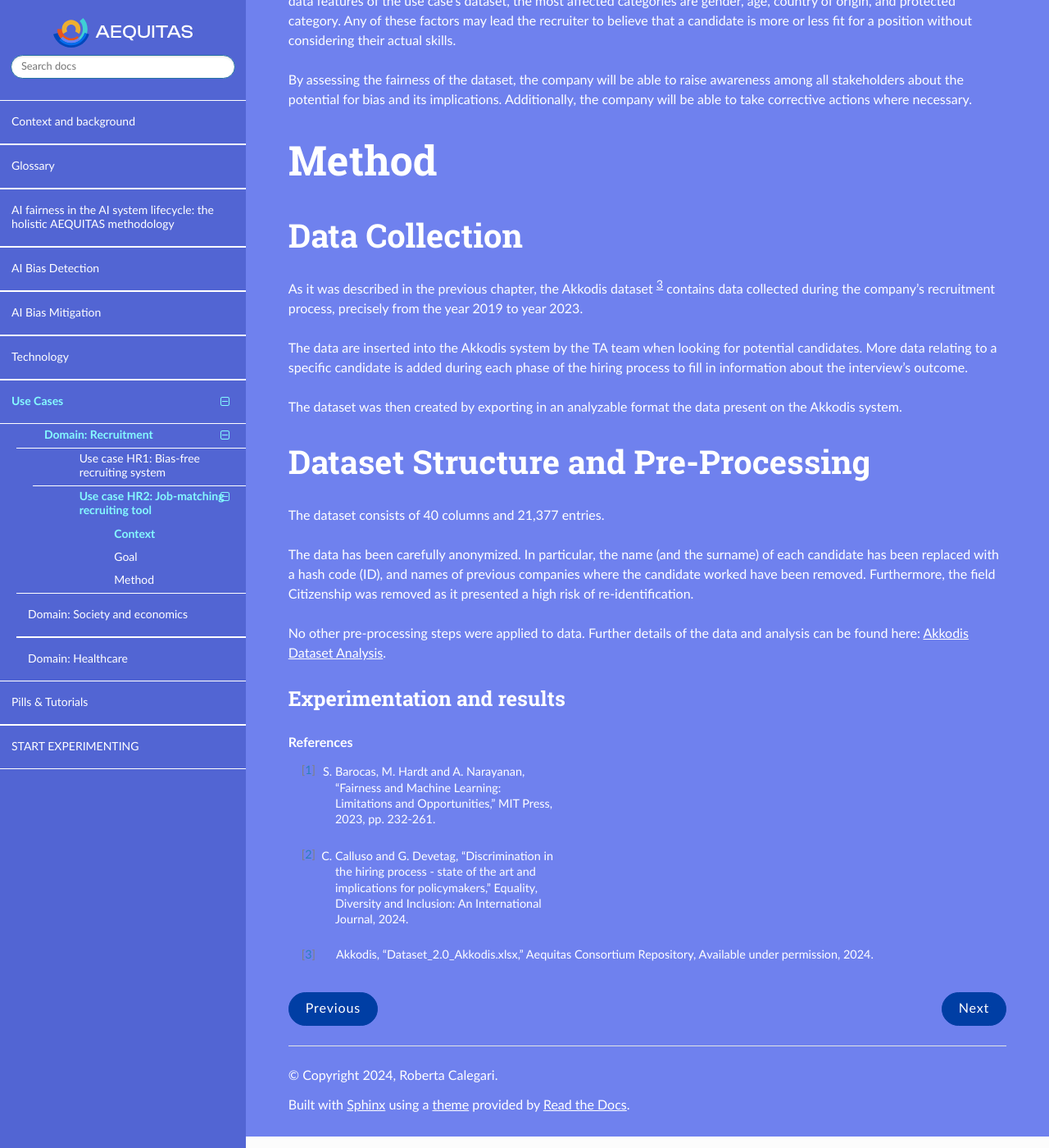
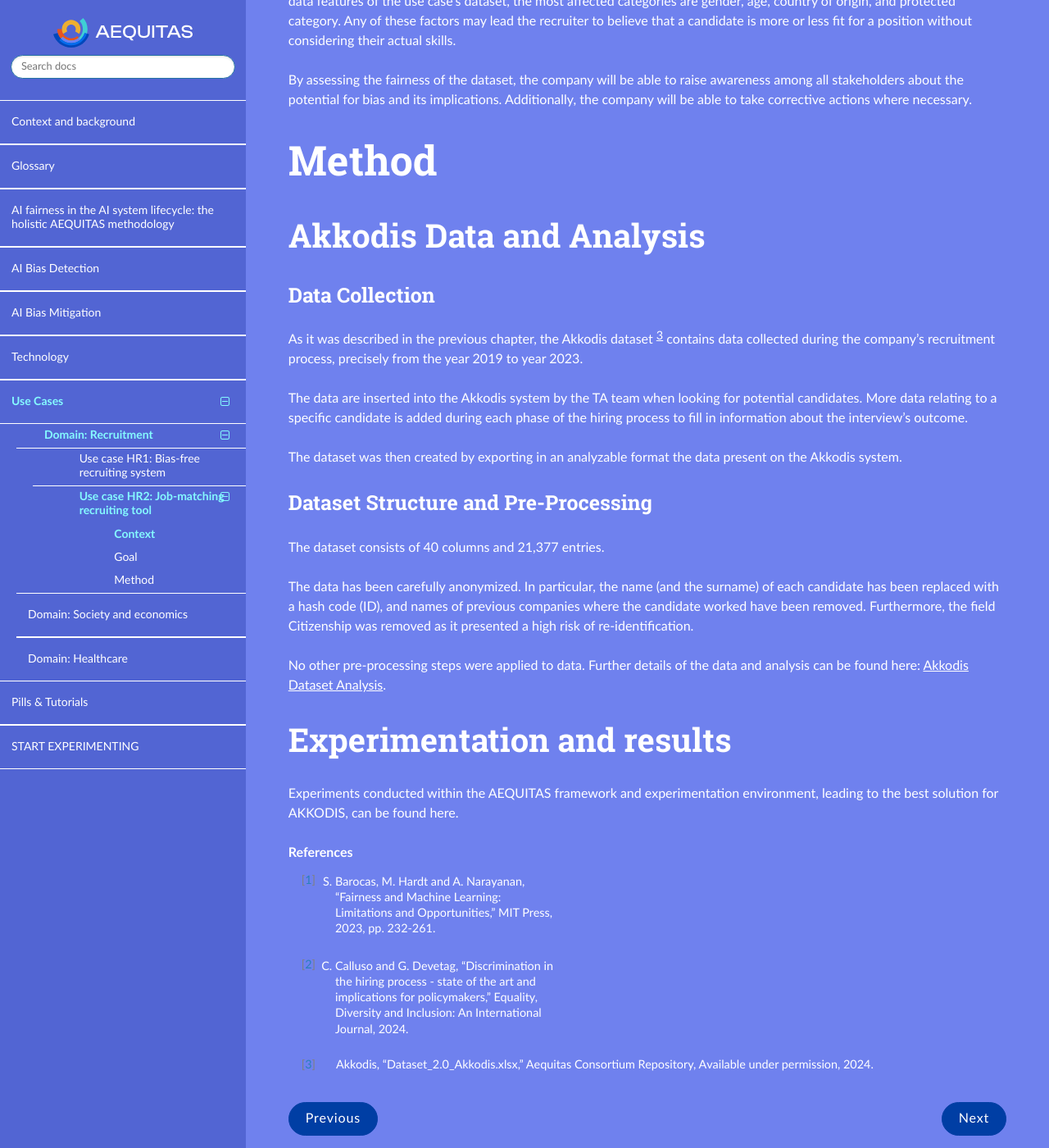
Before and after one commit to aequitas-aod/aequitas-home, a Sphinx documentation site: the page built from docs/source/usecase-hr2-akkodis.rst, in a window 1280 px wide and 1400 px high, scrolled down 2484 px. Shown: the whole window at 82% size. Built offline with Sphinx 7.4.7 and the Read the Docs theme 3.1.0, drawn with Linux system fonts in a browser that asks for light colours.

Commit message:
rc: akkodis

```diff
--- a/docs/source/usecase-hr2-akkodis.rst
+++ b/docs/source/usecase-hr2-akkodis.rst
@@ -25,7 +25,7 @@
 Eventually, our goal is to improve the fairness and inclusivity of the hiring environment, ensuring that all candidates are evaluated based on their skills and potential rather than extraneous factors.
 
 Recruitment Process
-^^^^^^^^^^^^^^^^^^^
+-------------------------
 
 The Akkodis recruitment process is composed of several phases:
 
@@ -68,7 +68,7 @@
     * Set of administrative and technical procedures necessary to prepare the new resource's entry into the company.
 
 Known biases and unfairness
-^^^^^^^^^^^^^^^^^^^^^^^^^^^
+-------------------------
 
 The primary factor that introduces unfairness in this type of recruitment process is the cognitive bias of the people involved. Cognitive biases can lead to subjective judgments that may exclude valuable candidates due to incorrect preconceived notions about specific demographic groups. These biases can manifest at various stages of the process, from the initial search phase to the final hiring decision.
 
@@ -102,6 +102,8 @@
 
 Experimentation and results
 -------------------------
+Experiments conducted within the AEQUITAS framework and experimentation environment, leading to the best solution for AKKODIS, can be found here.
+
 
 .. rubric:: References
 
```
